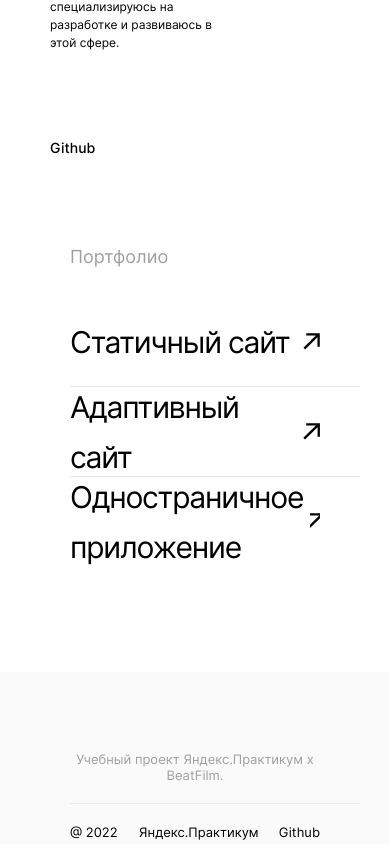
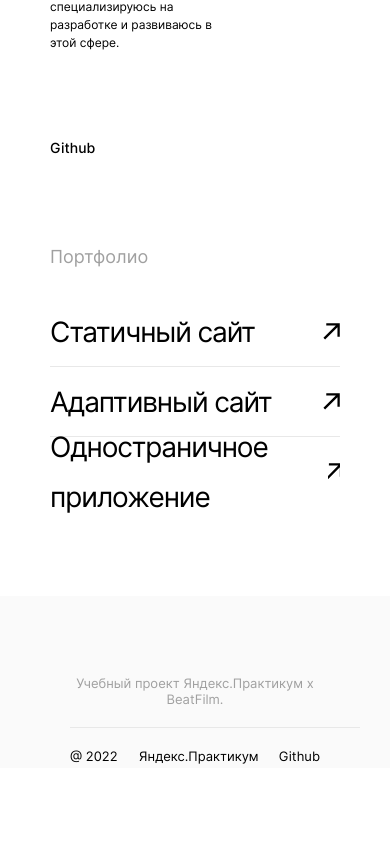
Before and after one commit to NataliUstinova/movies-explorer-frontend, a React (Create React App) app: page / in a window 390 px wide. Shown: the part 2978-3822 px from the top of the page. After the commit the page ends 3746 px from the top, so only its background shows below. Built offline with nearby package versions, Linux system fonts and the light colour scheme.

Commit message:
feat: Portfolio mobile #9

```diff
--- a/src/components/Portfolio/Portfolio.css
+++ b/src/components/Portfolio/Portfolio.css
@@ -18,3 +18,23 @@
   display: flex;
   flex-direction: column;
 }
+
+@media (max-width: 768px) {
+  .portfolio {
+    padding: 0 50px 90px;
+  }
+  .portfolio__title {
+    font-size: 18px;
+    line-height: 20px;
+  }
+}
+
+@media (max-width: 320px) {
+  .portfolio {
+    padding: 0 14px 70px;
+  }
+  .portfolio__title {
+    font-size: 14px;
+    line-height: 20px;
+  }
+}
--- a/src/components/PortfolioLink/PortfolioLink.css
+++ b/src/components/PortfolioLink/PortfolioLink.css
@@ -45,3 +45,30 @@
     transform: rotate(0deg);
   }
 }
+
+@media (max-width: 768px) {
+  .portfolio-link {
+    height: 69px;
+  }
+  .portfolio-link__text {
+    font-size: 28px;
+    line-height: 50px;
+  }
+}
+
+@media (max-width: 320px) {
+  .portfolio-link {
+    height: 47px;
+  }
+  .portfolio-link__text {
+    font-size: 18px;
+    line-height: 28px;
+  }
+  .portfolio-link__arrow {
+    background: url(./../../images/arrow.svg) no-repeat center center;
+    background-size: cover;
+    width: 11px;
+    height: 11px;
+
+  }
+}
--- a/src/components/Separator/Separator.css
+++ b/src/components/Separator/Separator.css
@@ -16,6 +16,6 @@
 
 @media (max-width: 320px) {
   .separator {
-    width: calc(100vw - 36px);
+    width: calc(100vw - 28px);
   }
 }
```
